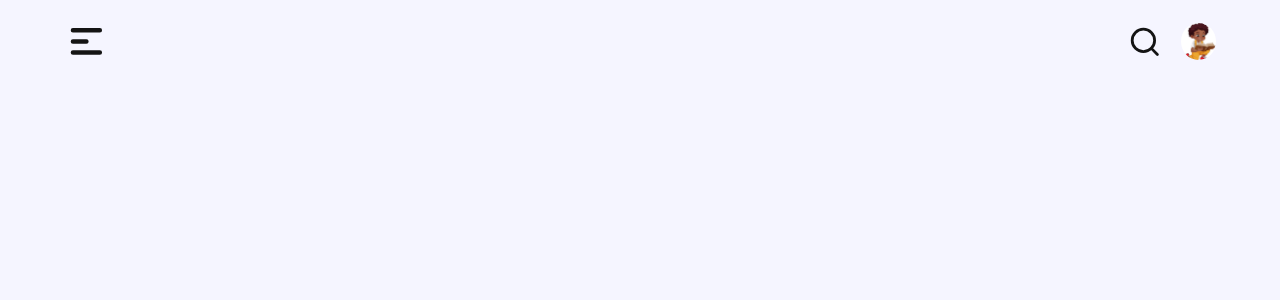
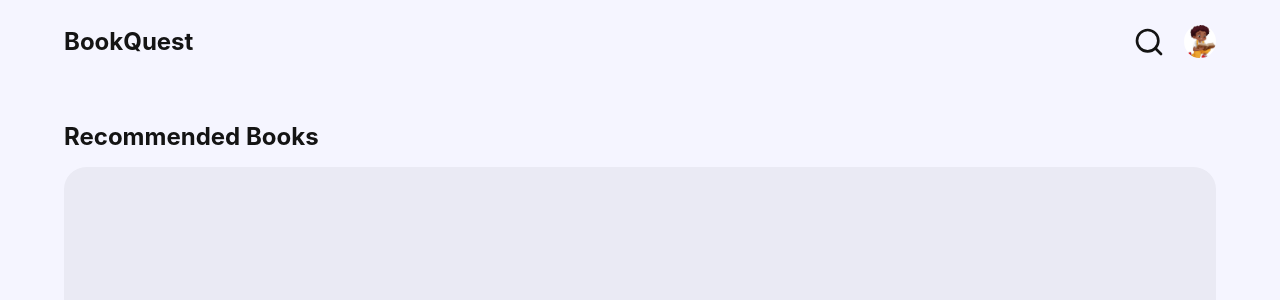
Before and after one commit to Charmingdc/BookQuest, a React (Vite) app: page /home in a window 1280 px wide. Shown: the top 300 px of the page. Built offline with nearby package versions, Linux system fonts and the light colour scheme.

Commit message:
Added recommendation box

```diff
--- a/src/App.css
+++ b/src/App.css
@@ -18,14 +18,22 @@ body {
  background-color: var(--bg-color);
 }
 
+header,
 nav,
 main {
- width: 100%;
+ width: 100vw;
  display: flex;
  flex-direction: column;
  align-items: center:
 }
 
+section {
+ width: 90%;
+ display: flex;
+ flex-direction: column;
+ align-self: center;
+ padding: 1rem 5%;
+}
 
 /*** essential classess starts ***/
 .flex-center {
--- a/src/components/home/HomeTopBar.tsx
+++ b/src/components/home/HomeTopBar.tsx
@@ -1,16 +1,11 @@
-import { HiMenuAlt1 } from "react-icons/hi"
 import { LuSearch } from "react-icons/lu";
-
-import './index.css'
 
 const HomeTopBar = () => {
   return (
     <nav>
      <ul className='flex-between home-topbar'>
        <li className='flex-center'>
-        <HiMenuAlt1
-          className='home-topbar-icon'
-          style={{width: '2.8rem', height: '2.8rem'}}/>
+        <h2> BookQuest </h2>
        </li>
 
        <li className='flex-center'>
--- /dev/null
+++ b/src/components/home/RecommendationBox.tsx
@@ -0,0 +1,12 @@
+const RecommendationBox = () => {
+  return (
+    <section className='recommendation-section flex-col-center'>
+      <h2> Recommended Books </h2>
+
+      <div className='recommendation-box'>
+      </div>
+    </section>
+  )
+}
+
+export default RecommendationBox;
--- a/src/components/home/index.css
+++ /dev/null
@@ -1,31 +0,0 @@
-.home-topbar {
-  width: 90vw;
-  height: 4rem;
-  list-style: none;
-  margin: .6rem 0 3rem 0;
-
-  & li {
-   height: 100%;
-  }
-}
-
-.home-topbar > li:last-of-type > div {
-  width: 2.2rem;
-  height: 2.3rem;
-  object-fit: cover;
-  object-position: center;
-  border-radius: 50%;
-  margin-left: 1.2rem;
-
-  & img {
-   width: 2.2rem;
-   height: 2.3rem;
-   object-fit: cover;
-   border-radius: 50%;
-  }
-}
-
-.home-topbar-icon {
- width: 2.1rem;
- height: 2.1rem;
-}
--- a/src/pages/Home/Home.tsx
+++ b/src/pages/Home/Home.tsx
@@ -1,10 +1,19 @@
 import HomeTopBar from '@components/home/HomeTopBar.tsx';
+import RecommendationBox from '@components/home/RecommendationBox.tsx';
+
+import './index.css';
 
 
 const Home = () => {
   return (
     <>
-      <HomeTopBar />
+     <header>
+       <HomeTopBar />
+     </header>
+
+     <main>
+       <RecommendationBox />
+     </main>
     </>
   )
 }
--- /dev/null
+++ b/src/pages/Home/index.css
@@ -0,0 +1,60 @@
+/*
+  Home top bar styling starts here
+  ====================================
+ */
+.home-topbar {
+  width: 90vw;
+  height: 4rem;
+  list-style: none;
+  margin: .6rem 0 2rem 0;
+
+  & li {
+   height: 100%;
+  }
+}
+
+.home-topbar > li:last-of-type > div {
+  width: 2rem;
+  height: 2.1rem;
+  object-fit: cover;
+  object-position: center;
+  border-radius: 50%;
+  margin-left: 1.2rem;
+
+  & img {
+   width: 2rem;
+   height: 2.1rem;
+   object-fit: cover;
+   border-radius: 50%;
+  }
+}
+
+.home-topbar-icon {
+ width: 2rem;
+ height: 2rem;
+}
+/*
+  Home top bar styling ends here
+ ====================================
+ */
+
+
+/*
+  Recommendation box styling starts here
+ ====================================
+ */
+
+ .recommendation-section {
+
+  & h2 {
+   align-self: flex-start;
+   margin-bottom: 1rem;
+  }
+ }
+
+.recommendation-box {
+ width: 100%;
+ height: 18rem;
+ background-color: var(--shade);
+ border-radius: 1.4rem;
+}
```
